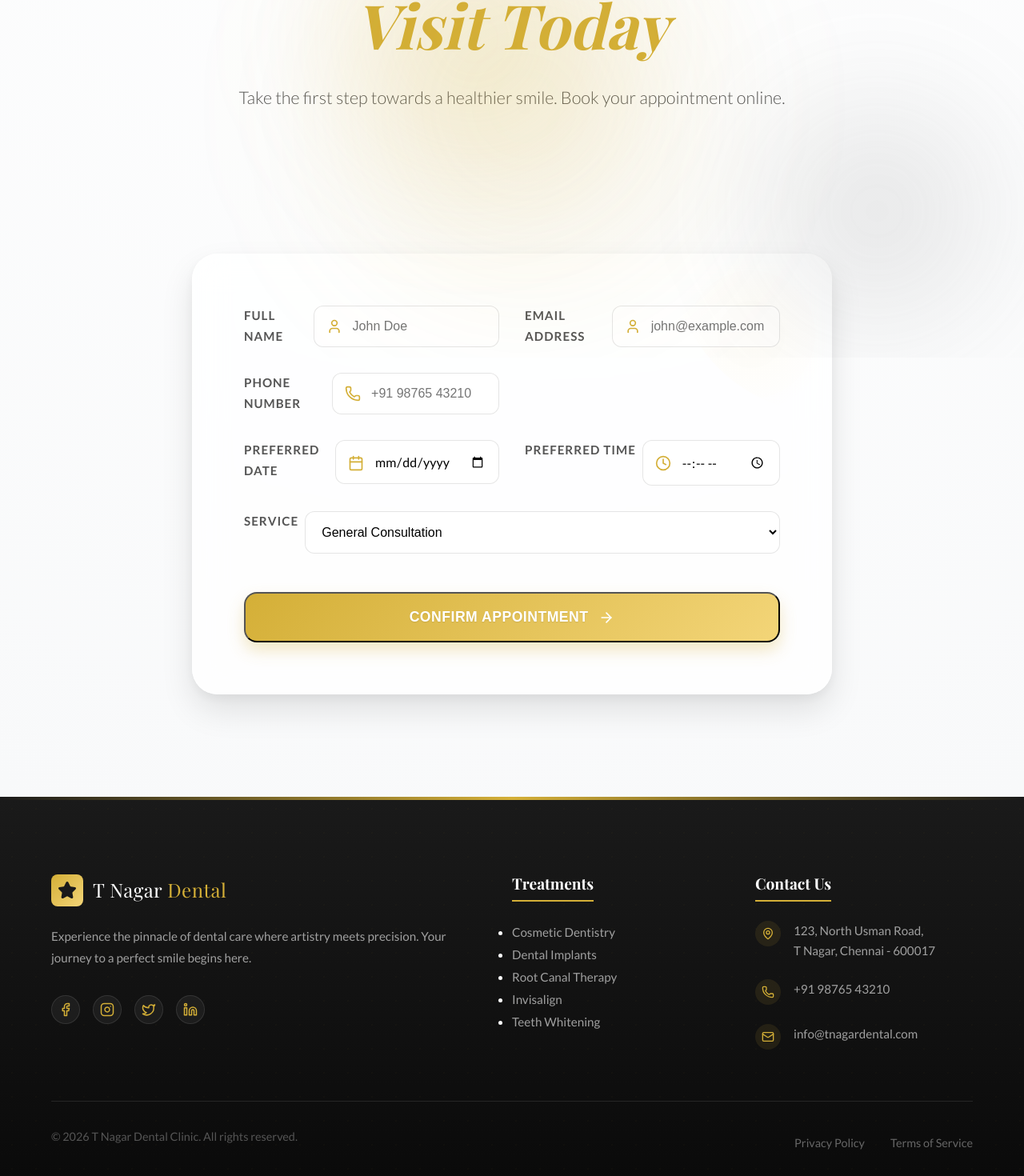
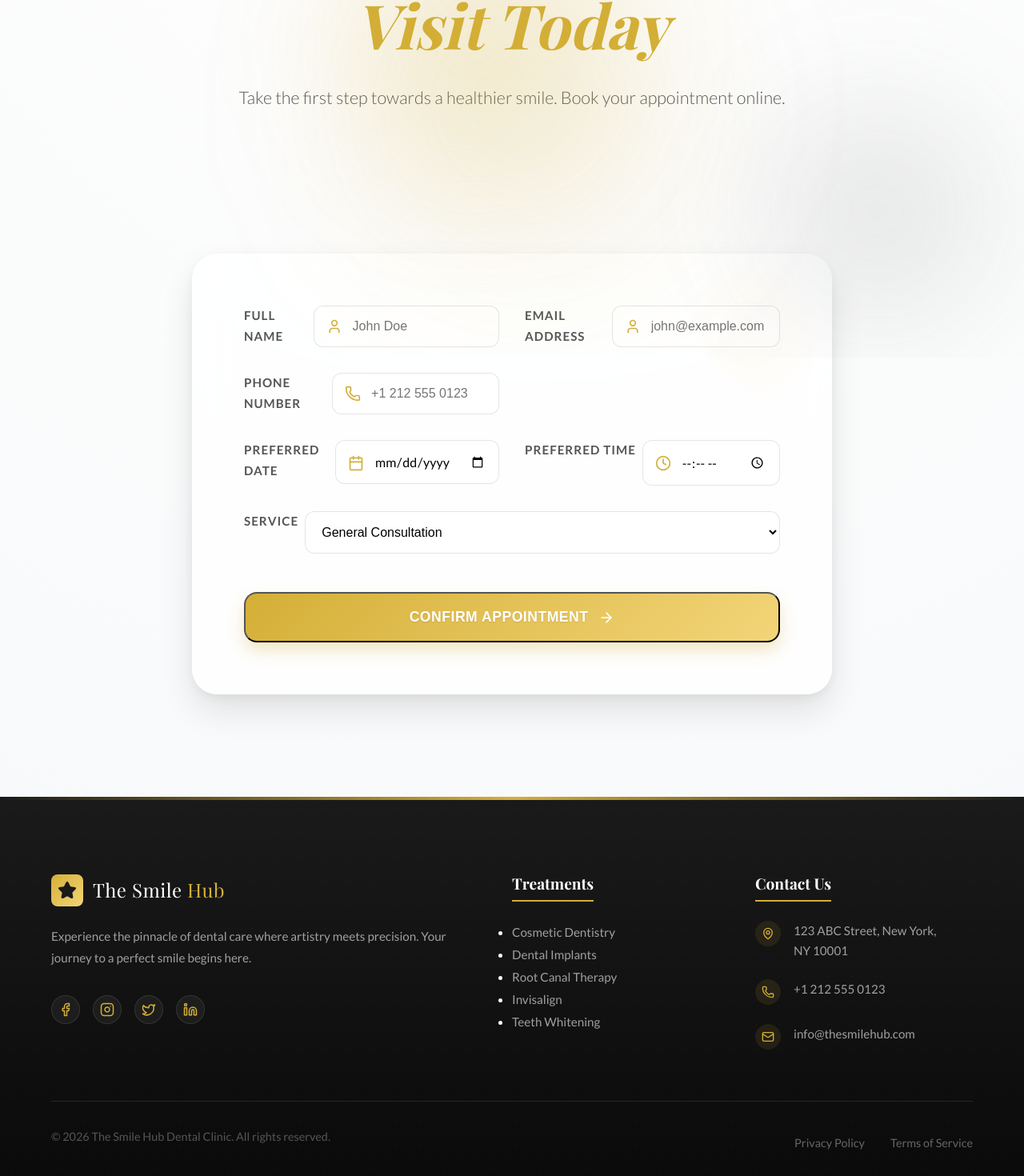
Before and after one commit to RahulSugumar/Dentist_Final, a React (Vite) app: page /booking in a window 1280 px wide. Shown: the part 353-1823 px from the top of the page at 80% size. Built offline with nearby package versions, Linux system fonts and the light colour scheme.

Commit message:
Name chnaged

```diff
--- a/index.html
+++ b/index.html
@@ -6,7 +6,7 @@
   <meta name="referrer" content="no-referrer-when-downgrade" />
   <link rel="icon" type="image/png" href="/clean.png" />
   <meta name="viewport" content="width=device-width, initial-scale=1.0" />
-  <title>dentist-website</title>
+  <title>The Smile Hub</title>
 </head>
 
 <body>
--- a/package.json
+++ b/package.json
@@ -1,5 +1,5 @@
 {
-  "name": "dentist-website",
+  "name": "the-smile-hub",
   "private": true,
   "version": "0.0.0",
   "type": "module",
--- a/src/components/Footer.jsx
+++ b/src/components/Footer.jsx
@@ -68,7 +68,7 @@ const Footer = () => {
                                 color: '#fff',
                                 letterSpacing: '0.5px'
                             }}>
-                                T Nagar <span style={{ color: '#d4af37' }}>Dental</span>
+                                The Smile <span style={{ color: '#d4af37' }}>Hub</span>
                             </span>
                         </div>
                         <p style={{
@@ -176,7 +176,7 @@ const Footer = () => {
                                 }}>
                                     <MapPin size={16} color="#d4af37" />
                                 </div>
-                                <span style={{ fontSize: '0.95rem', lineHeight: '1.6' }}>123, North Usman Road,<br />T Nagar, Chennai - 600017</span>
+                                <span style={{ fontSize: '0.95rem', lineHeight: '1.6' }}>123 ABC Street, New York,<br />NY 10001</span>
                             </li>
                             <li style={{ display: 'flex', gap: '1rem', color: '#a0a0a0' }}>
                                 <div style={{
@@ -190,7 +190,7 @@ const Footer = () => {
                                 }}>
                                     <Phone size={16} color="#d4af37" />
                                 </div>
-                                <span style={{ fontSize: '0.95rem' }}>+91 98765 43210</span>
+                                <span style={{ fontSize: '0.95rem' }}>+1 212 555 0123</span>
                             </li>
                             <li style={{ display: 'flex', gap: '1rem', color: '#a0a0a0' }}>
                                 <div style={{
@@ -204,7 +204,7 @@ const Footer = () => {
                                 }}>
                                     <Mail size={16} color="#d4af37" />
                                 </div>
-                                <span style={{ fontSize: '0.95rem' }}>info@tnagardental.com</span>
+                                <span style={{ fontSize: '0.95rem' }}>info@thesmilehub.com</span>
                             </li>
                         </ul>
                     </div>
@@ -222,7 +222,7 @@ const Footer = () => {
                     color: '#666',
                     fontSize: '0.9rem'
                 }}>
-                    <p>&copy; {new Date().getFullYear()} T Nagar Dental Clinic. All rights reserved.</p>
+                    <p>&copy; {new Date().getFullYear()} The Smile Hub Dental Clinic. All rights reserved.</p>
                     <div style={{ display: 'flex', gap: '2rem' }}>
                         <Link to="/" style={{ color: '#666', textDecoration: 'none', transition: 'color 0.3s' }} onMouseEnter={e => e.target.style.color = '#d4af37'} onMouseLeave={e => e.target.style.color = '#666'}>Privacy Policy</Link>
                         <Link to="/" style={{ color: '#666', textDecoration: 'none', transition: 'color 0.3s' }} onMouseEnter={e => e.target.style.color = '#d4af37'} onMouseLeave={e => e.target.style.color = '#666'}>Terms of Service</Link>
--- a/src/components/Navbar.jsx
+++ b/src/components/Navbar.jsx
@@ -65,7 +65,7 @@ const Navbar = () => {
                         justifyContent: 'center',
                         color: 'white'
                     }}>
-                        <span style={{ fontFamily: 'var(--font-heading)', fontSize: '1.2rem', fontWeight: 'bold' }}>T</span>
+                        <span style={{ fontFamily: 'var(--font-heading)', fontSize: '1.2rem', fontWeight: 'bold' }}>S</span>
                     </div>
                     <div style={{ display: 'flex', flexDirection: 'column' }}>
                         <span style={{
@@ -76,7 +76,7 @@ const Navbar = () => {
                             lineHeight: '1',
                             letterSpacing: '-0.5px'
                         }}>
-                            T Nagar <span style={{ color: 'var(--color-accent)' }}>Dental</span>
+                            The Smile <span style={{ color: 'var(--color-accent)' }}>Hub</span>
                         </span>
                         <span style={{
                             fontSize: '0.65rem',
@@ -420,7 +420,7 @@ const Navbar = () => {
                     </Link>
                     <div style={{ marginTop: '1rem', display: 'flex', alignItems: 'center', gap: '0.5rem', color: 'var(--color-text-secondary)', fontSize: '0.9rem' }}>
                         <Phone size={16} />
-                        <span>+91 98765 43210</span>
+                        <span>+1 212 555 0123</span>
                     </div>
                 </div>
             </div>
--- a/src/pages/Booking.jsx
+++ b/src/pages/Booking.jsx
@@ -148,7 +148,7 @@ const Booking = () => {
 
         const title = encodeURIComponent(`Dentist Appointment: ${service}`);
         const details = encodeURIComponent(`Appointment for ${service} with ${name}`);
-        const location = encodeURIComponent("T Nagar Dental Clinic");
+        const location = encodeURIComponent("The Smile Hub Dental Clinic");
 
         // Note: We do NOT append 'Z' at the end, so Google treats it as "Floating Time" (User's Local Time)
         return `https://calendar.google.com/calendar/render?action=TEMPLATE&text=${title}&dates=${start}/${end}&details=${details}&location=${location}`;
@@ -499,7 +499,7 @@ const Booking = () => {
                                             background: 'rgba(255,255,255,0.5)',
                                             transition: 'all 0.3s ease'
                                         }}
-                                        placeholder="+91 98765 43210"
+                                        placeholder="+1 212 555 0123"
                                         onFocus={(e) => {
                                             e.target.style.background = 'white';
                                             e.target.style.boxShadow = '0 5px 15px rgba(212, 175, 55, 0.1)';
--- a/src/pages/Contact.jsx
+++ b/src/pages/Contact.jsx
@@ -69,20 +69,20 @@ const Contact = () => {
         {
             icon: MapPin,
             title: "Visit Us",
-            content: "123, North Usman Road, T Nagar, Chennai - 600017",
+            content: "123 ABC Street, New York, NY 10001",
             action: null
         },
         {
             icon: Phone,
             title: "Call Us",
-            content: "+91 98765 43210",
-            action: "tel:+919876543210"
+            content: "+1 212 555 0123",
+            action: "tel:+12125550123"
         },
         {
             icon: Mail,
             title: "Email Us",
-            content: "info@tnagardental.com",
-            action: "mailto:info@tnagardental.com"
+            content: "info@thesmilehub.com",
+            action: "mailto:info@thesmilehub.com"
         },
         {
             icon: Clock,
@@ -99,6 +99,8 @@ const Contact = () => {
             background: 'radial-gradient(circle at 50% 0%, #ffffff 0%, #f8f9fa 100%)',
             minHeight: '100vh'
         }}>
+            {/* ... (background code omitted) ... */}
+
             {/* Global Ambient Background */}
             <div style={{
                 position: 'fixed',
@@ -110,6 +112,7 @@ const Contact = () => {
                 pointerEvents: 'none',
                 overflow: 'hidden'
             }}>
+                {/* ... (orbs code omitted) ... */}
                 <div className="global-orb-1" style={{
                     position: 'absolute',
                     top: '10%',
@@ -148,6 +151,7 @@ const Contact = () => {
                 position: 'relative',
                 overflow: 'hidden'
             }}>
+                {/* ... (hero content omitted) ... */}
                 <div className="container text-center" ref={heroRef} style={{ position: 'relative', zIndex: 1 }}>
                     <span style={{
                         display: 'inline-block',
@@ -286,7 +290,7 @@ const Contact = () => {
                             </div>
 
                             <div style={{ marginTop: '3rem' }}>
-                                <a href="https://wa.me/919876543210" target="_blank" rel="noopener noreferrer"
+                                <a href="https://wa.me/12125550123" target="_blank" rel="noopener noreferrer"
                                     className="btn btn-primary"
                                     style={{
                                         display: 'inline-flex',
@@ -315,7 +319,7 @@ const Contact = () => {
                             position: 'relative'
                         }}>
                             <iframe
-                                src="https://www.google.com/maps/embed?pb=!1m18!1m12!1m3!1d3886.685166752763!2d80.23761631482294!3d13.040072990810756!2m3!1f0!2f0!3f0!3m2!1i1024!2i768!4f13.1!3m3!1m2!1s0x3a526655a5555555%3A0x5555555555555555!2sT.+Nagar%2C+Chennai%2C+Tamil+Nadu!5e0!3m2!1sen!2sin!4v1625000000000!5m2!1sen!2sin"
+                                src="https://www.google.com/maps/embed?pb=!1m18!1m12!1m3!1d193595.15830869428!2d-74.11976373946229!3d40.69766374874431!2m3!1f0!2f0!3f0!3m2!1i1024!2i768!4f13.1!3m3!1m2!1s0x89c24fa5d33f083b%3A0xc80b8f06e177fe62!2sNew%20York%2C%20NY%2C%20USA!5e0!3m2!1sen!2sin!4v1625000000000!5m2!1sen!2sin"
                                 width="100%"
                                 height="100%"
                                 style={{ border: 0, minHeight: '600px', filter: 'grayscale(0.2) contrast(1.1)' }}
--- a/src/pages/Signup.jsx
+++ b/src/pages/Signup.jsx
@@ -209,7 +209,7 @@ const Signup = () => {
                                         name="phone_number"
                                         type="tel"
                                         required
-                                        placeholder="9876543210"
+                                        placeholder="12125550123"
                                         value={formData.phone_number}
                                         onChange={handleChange}
                                         style={inputStyle}
```
